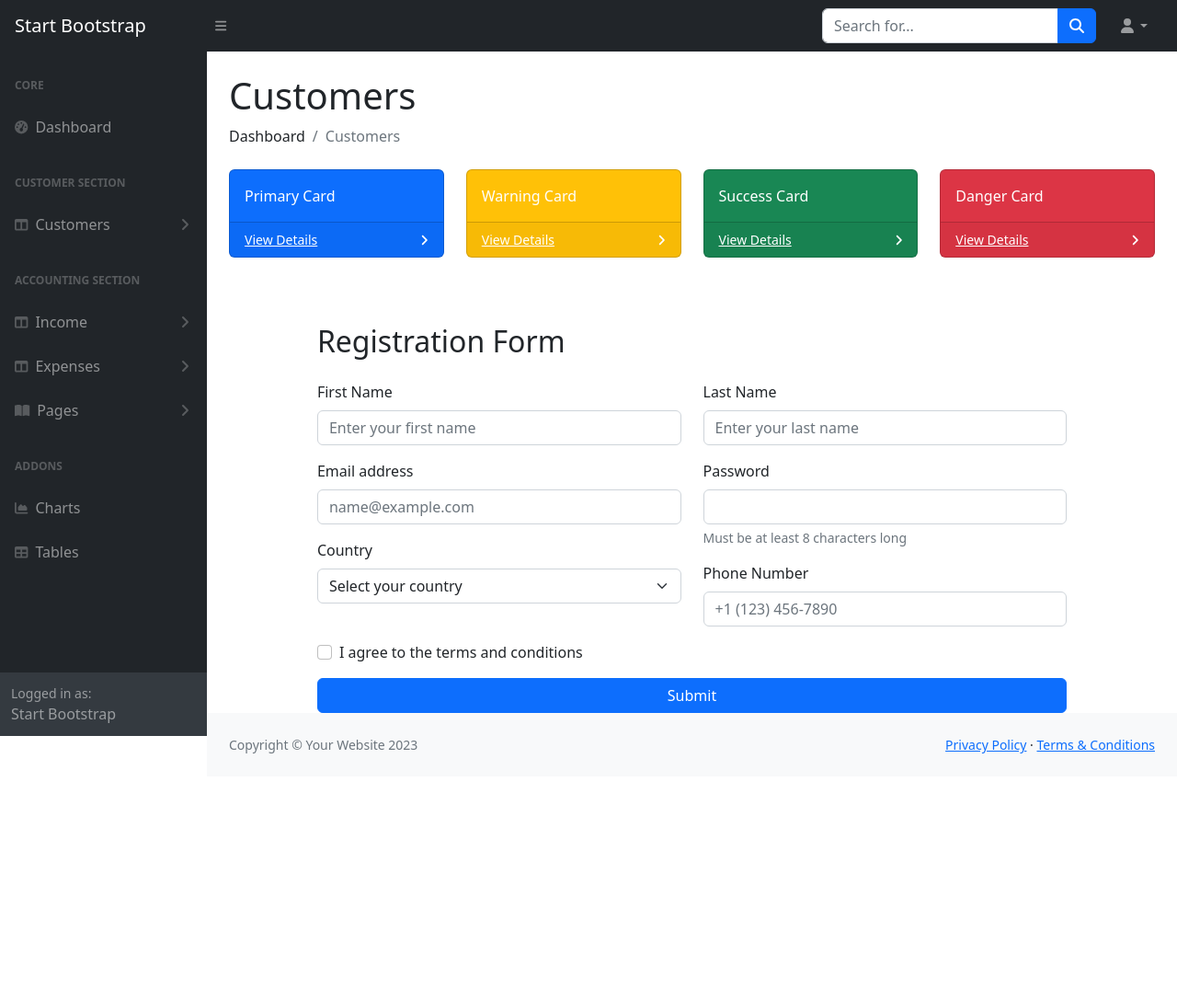
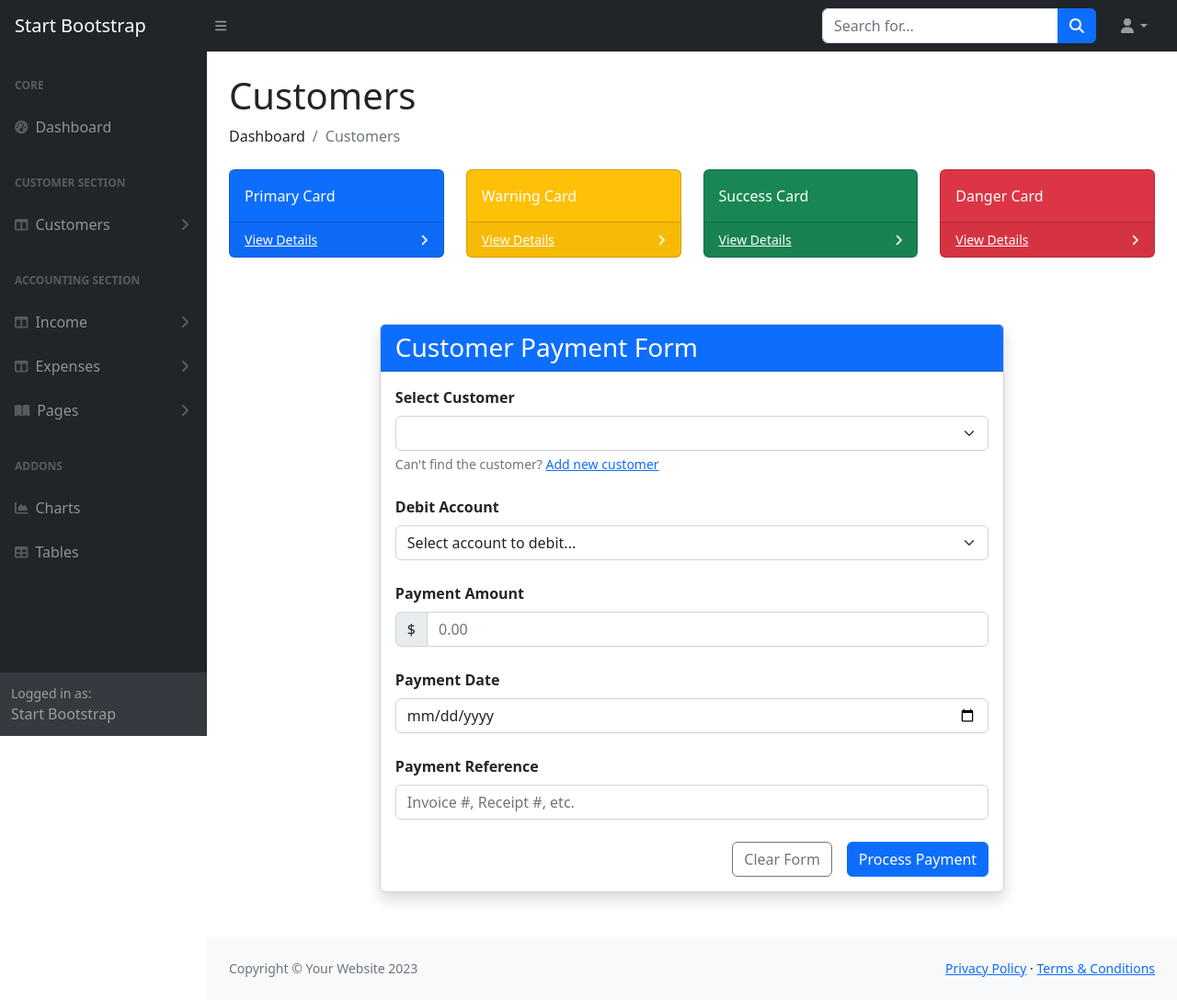
Before and after one commit to raihantusher/normerp-printext, a Django app: page /acc/ in a window 1280 px wide. Shown: the whole page at 92% size. Before the commit the page ends 819 px from the top, so only its background shows below. Run offline with Django 5.2, Linux system fonts and the light colour scheme; data comes from the database, SQL or seed files in the repository; lists and menus that the app fills with data are empty; some libraries are stand-ins or nearby versions.

Commit message:
customer payment entry form get customer entry in selection list

```diff
--- a/templates/backend/accounting/income.html
+++ b/templates/backend/accounting/income.html
@@ -46,76 +46,73 @@
                 </div>
             </div>
         </div>
-
-
-        <div class="container mt-5">
-            <div class="row justify-content-center">
-                <div class="col-lg-10">
-                    <h2 class="mb-4">Registration Form</h2>
-                    <form>
-                        <div class="row">
-                            <!-- Left Column -->
-                            <div class="col-md-6">
-                                <!-- Text Input -->
-                                <div class="mb-3">
-                                    <label for="firstName" class="form-label">First Name</label>
-                                    <input type="text" class="form-control" id="firstName"
-                                           placeholder="Enter your first name">
     </div>
 
-                                <!-- Email Input -->
-                                <div class="mb-3">
-                                    <label for="email" class="form-label">Email address</label>
-                                    <input type="email" class="form-control" id="email" placeholder="name@example.com">
+    <div class="container py-5">
+        <div class="row justify-content-center">
+            <div class="col-lg-8 col-md-10">
+                <div class="card shadow">
+                    <div class="card-header bg-primary text-white">
+                        <h3 class="mb-0">Customer Payment Form</h3>
+                    </div>
+                    <div class="card-body">
+                        <form>
+                            <!-- Customer Selection -->
+                            <div class="mb-4">
+                                <label for="customerSelect" class="form-label fw-bold">Select Customer</label>
+                                <select class="form-select" id="customerSelect" required>
+                                    <option value="" selected disabled>Choose customer...</option>
+                                    <option value="1001">John Doe (ID: 1001)</option>
+                                    <option value="1002">Jane Smith (ID: 1002)</option>
+                                    <option value="1003">Robert Johnson (ID: 1003)</option>
+                                    <option value="1004">Emily Davis (ID: 1004)</option>
+                                </select>
+                                <div class="form-text">Can't find the customer? <a href="#">Add new customer</a></div>
                             </div>
 
-                                <!-- Select Dropdown -->
-                                <div class="mb-3">
-                                    <label for="country" class="form-label">Country</label>
-                                    <select class="form-select" id="country">
-                                        <option selected>Select your country</option>
-                                        <option value="1">United States</option>
-                                        <option value="2">Canada</option>
-                                        <option value="3">United Kingdom</option>
+                            <!-- Debit Account -->
+                            <div class="mb-4">
+                                <label for="debitAccount" class="form-label fw-bold">Debit Account</label>
+                                <select class="form-select" id="debitAccount" required>
+                                    <option value="" selected disabled>Select account to debit...</option>
+                                    <option value="cash">Cash Account</option>
+                                    <option value="checking">Checking Account (****4567)</option>
+                                    <option value="savings">Savings Account (****8910)</option>
+                                    <option value="credit">Credit Card (****3456)</option>
                                 </select>
+                            </div>
+
+                            <!-- Payment Amount -->
+                            <div class="mb-4">
+                                <label for="paymentAmount" class="form-label fw-bold">Payment Amount</label>
+                                <div class="input-group">
+                                    <span class="input-group-text">$</span>
+                                    <input type="number" class="form-control" id="paymentAmount" placeholder="0.00"
+                                           step="0.01" min="0" required>
                                 </div>
                             </div>
 
-                            <!-- Right Column -->
-                            <div class="col-md-6">
-                                <!-- Text Input -->
-                                <div class="mb-3">
-                                    <label for="lastName" class="form-label">Last Name</label>
-                                    <input type="text" class="form-control" id="lastName"
-                                           placeholder="Enter your last name">
+                            <!-- Payment Date -->
+                            <div class="mb-4">
+                                <label for="paymentDate" class="form-label fw-bold">Payment Date</label>
+                                <input type="date" class="form-control" id="paymentDate" required>
                             </div>
 
-                                <!-- Password Input -->
-                                <div class="mb-3">
-                                    <label for="password" class="form-label">Password</label>
-                                    <input type="password" class="form-control" id="password">
-                                    <div class="form-text">Must be at least 8 characters long</div>
+                            <!-- Payment Reference -->
+                            <div class="mb-4">
+                                <label for="paymentReference" class="form-label fw-bold">Payment Reference</label>
+                                <input type="text" class="form-control" id="paymentReference"
+                                       placeholder="Invoice #, Receipt #, etc.">
                             </div>
 
-                                <!-- Phone Input -->
-                                <div class="mb-3">
-                                    <label for="phone" class="form-label">Phone Number</label>
-                                    <input type="tel" class="form-control" id="phone" placeholder="+1 (123) 456-7890">
-                                </div>
-                            </div>
-                        </div>
 
-                        <!-- Full-width elements below columns -->
-                        <div class="mb-3 form-check">
-                            <input type="checkbox" class="form-check-input" id="terms">
-                            <label class="form-check-label" for="terms">I agree to the terms and conditions</label>
-                        </div>
 
-                        <!-- Submit Button -->
-                        <div class="d-grid">
-                            <button type="submit" class="btn btn-primary">Submit</button>
+                            <div class="d-grid gap-2 d-md-flex justify-content-md-end mt-4">
+                                <button type="reset" class="btn btn-outline-secondary me-md-2">Clear Form</button>
+                                <button type="submit" class="btn btn-primary">Process Payment</button>
                             </div>
                         </form>
+                    </div>
                 </div>
             </div>
         </div>
@@ -170,14 +167,7 @@
 
 <script>
     $(document).ready(function() {
-         let options = {
-                    searchable: true,
-                    perPage: 100,
 
-                };
-        let dataTable = new simpleDatatables.DataTable("#customerTable", options);
-
-        function displayData(data) {  dataTable.insert(data); }
 
         /*
         * make add customer form empty after submission
@@ -197,21 +187,7 @@
 
                 // get request
                 // process and display data into table
-                const convertKeys = (data) => {
-                      return data.map(item => ({
-                        "ID": item.id,
-                        "Customer Name": item.customr_name,
-                        "Owner Name": item.owner_name,
-                        "Price": item.price_per_meter,
-                        "Remarks": item.remarks,
-                        "Actions": `
-                            <button class="edit-btn" data-id="${item.id}">Edit</button>
-                            <button class="delete-btn" data-id="${item.id}">Delete</button>
-                            `
-                      }));
-                    };
-                 const convertedData = convertKeys(response);
-                 dataTable.insert(convertedData);
+                displayData(response)
               },
               error: function(xhr, status, error) {
                 console.error('Error:', error);
@@ -220,72 +196,20 @@
             });
 
 
-            // Edit button click
-              document.addEventListener('click', function(e) {
-                if (e.target.classList.contains('edit-btn')) {
-                  const rowID = e.target.getAttribute('data-id');
-                  const rowData = dataTable.data.data[rowIndex];
-                  console.log(rowID)
-                  //openEditModal(rowData, rowIndex);
-                }
+            function displayData(data) {
+                // Example: Display data in a table or list
+                var $container = $('#customerSelect');
+                $container.empty(); // Clear previous data
 
-                if (e.target.classList.contains('delete-btn')) {
-                  const rowID = e.target.getAttribute('data-id');
-                  console.log(rowID)
-
-                   if (confirm('Are you sure you want to delete this row?')) {
-                    // Remove from table
-                    //dataTable.rows().remove(rowIndex);
-
-                    // If you need to sync with server:
-                    fetch(`/api/customers/${rowID}/`, { method: 'DELETE' })
-                      .then(response => {
-                        if (response.ok) {
-                            const rowToRemove = e.target.closest('tr'); // Get the closest row
-                            dataTable.rows.remove(parseInt(rowToRemove.dataset.index));
-                        }
+                if (Array.isArray(data)) {
+                  $.each(data, function(index, item) {
+                    $container.append(`<option class="item" value="${item.id}">  ${item.customr_name}  </option>`);
+                    //$container.append('<option value="${item.id}>${item.customer_name}</option>');
                   });
+                } else {
+                  $container.append('<div>' + JSON.stringify(data) + '</div>');
                 }
               }
-              });
-
-
-                  $('#customerForm').submit(function(e) {
-                    e.preventDefault(); // Prevent default form submission
-
-                    //var formData = $(this).serialize(); // Serializes all form fields
-                    // Get form data
-                    var formData = {
-                      customr_name: $('#customer_name').val(),
-                      owner_name: $('#owner_name').val(),
-                      price_per_meter: $('#price_per_meter').val(),
-                      remarks: $('#remarks').val(),
-                    };
-
-                    // Send POST request
-                    $.ajax({
-                      type: 'POST',
-                      url: '/api/customers/',
-                      // headers: {
-                         //   'Authorization': 'Bearer ' + token,
-                          //  'X-Custom-Header': 'value'
-                       //},
-                      data: formData,
-                       //data: JSON.stringify(formData),
-                      success: function(response) {
-                        console.log('Success:', response);
-                          makeEmptyForm();
-                          $('#customerModal').modal('hide');
-                        // Handle success (e.g., show success message)
-                        //$('#success-message').show();
-                      },
-                      error: function(xhr, status, error) {
-                        console.error('Error:', error);
-                        // Handle error (e.g., show error message)
-                        //$('#error-message').text('An error occurred: ' + error).show();
-                      }
-                    });
-                  });
 
 
 
```
Lines whose indentation alone changed are shown as unchanged.
